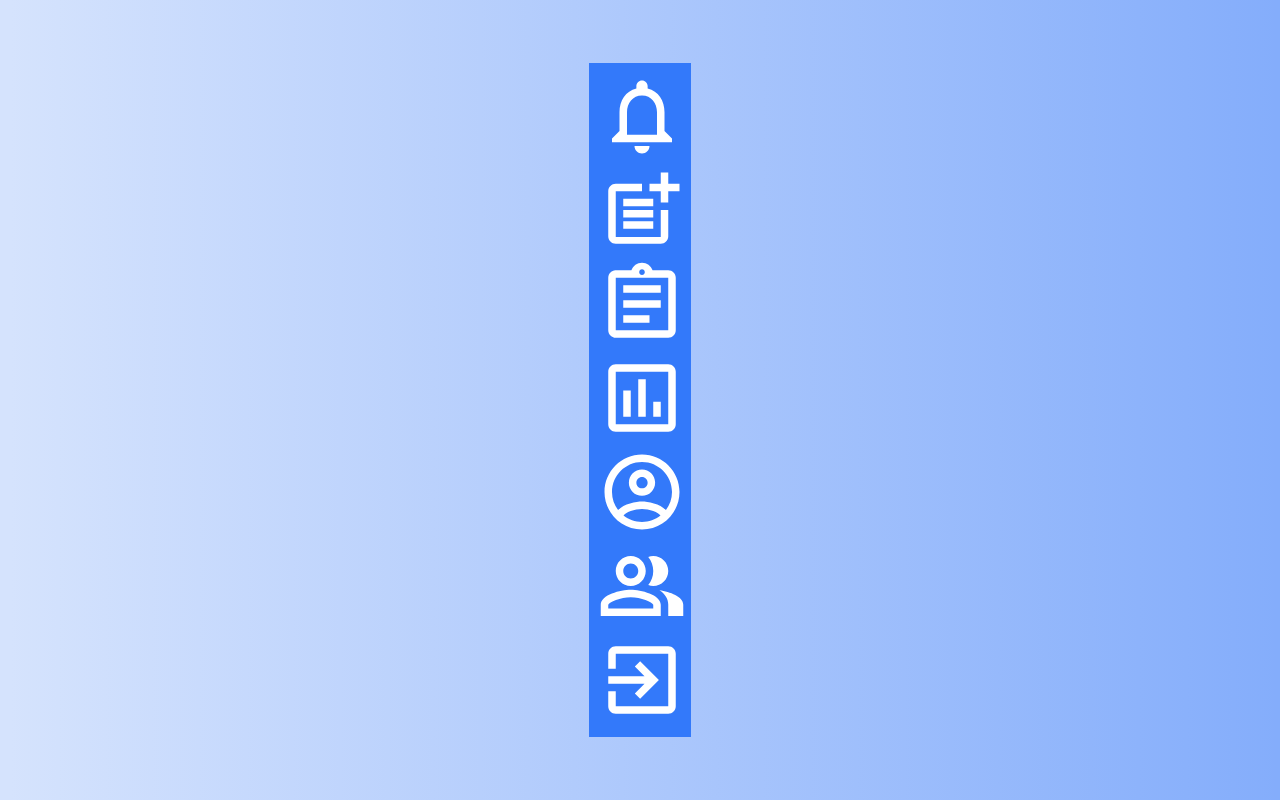
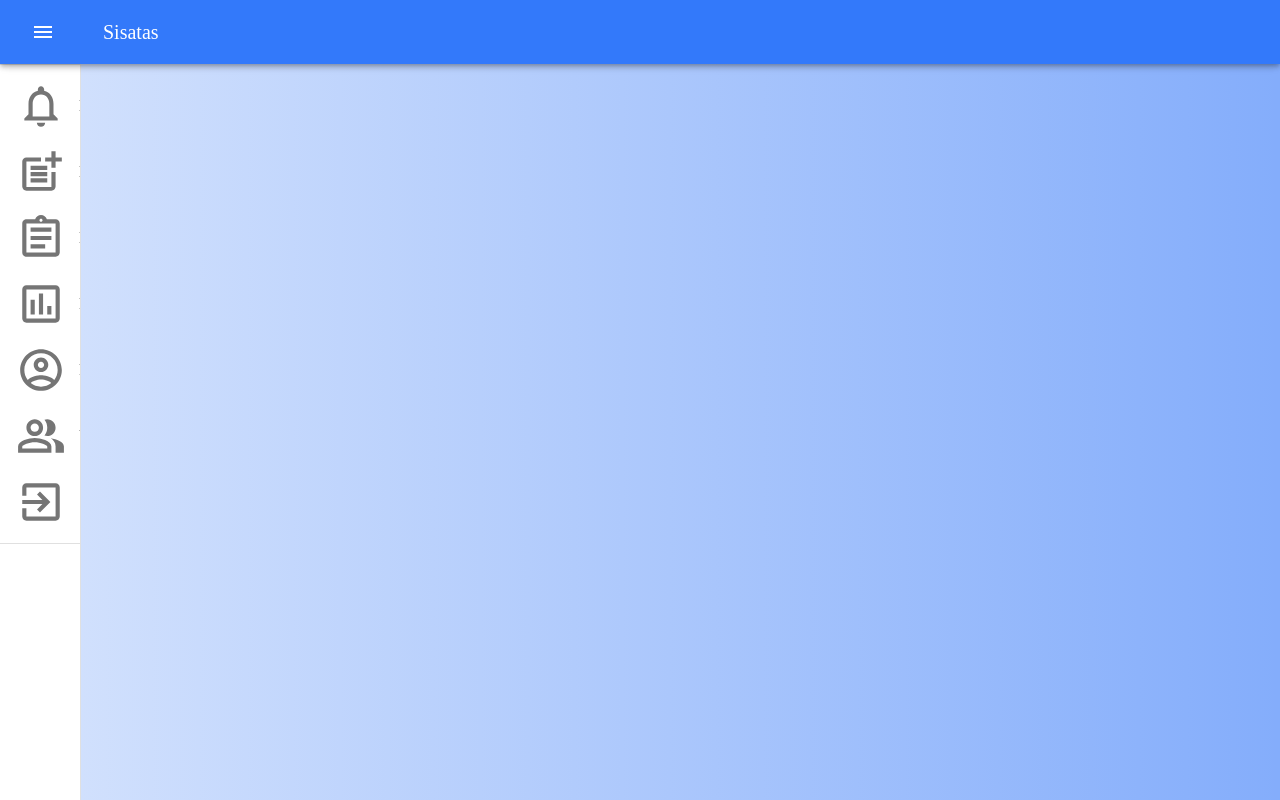
Before and after one commit to BureauTech/ProjectSisatas, a React (Create React App) app in the folder client/: page /menu in a window 1280 px wide. Built offline with nearby package versions, Linux system fonts and the light colour scheme; the HTML template or start-up script is replaced by a standard one.

Commit message:
adicionado componente menu

```diff
--- a/client/src/components/Menu/Menu.js
+++ b/client/src/components/Menu/Menu.js
@@ -1,6 +1,22 @@
-import { Grid, Container, withStyles } from "@material-ui/core";
-import { Component } from "react";
+import React from 'react';
+import clsx from 'clsx';
+import { makeStyles, useTheme } from '@material-ui/core/styles';
+import Drawer from '@material-ui/core/Drawer';
+import AppBar from '@material-ui/core/AppBar';
+import Toolbar from '@material-ui/core/Toolbar';
+import List from '@material-ui/core/List';
+import CssBaseline from '@material-ui/core/CssBaseline';
+import Typography from '@material-ui/core/Typography';
+import Divider from '@material-ui/core/Divider';
+import IconButton from '@material-ui/core/IconButton';
 
+import ChevronLeftIcon from '@material-ui/icons/ChevronLeft';
+import ChevronRightIcon from '@material-ui/icons/ChevronRight';
+import ListItem from '@material-ui/core/ListItem';
+import ListItemIcon from '@material-ui/core/ListItemIcon';
+import ListItemText from '@material-ui/core/ListItemText';
+
+import MenuIcon from '@material-ui/icons/Menu';
 import NotificationsNoneOutlinedIcon from '@material-ui/icons/NotificationsNoneOutlined';
 import PostAddOutlinedIcon from '@material-ui/icons/PostAddOutlined';
 import AssignmentOutlinedIcon from '@material-ui/icons/AssignmentOutlined';
@@ -9,52 +25,169 @@ import AccountCircleOutlinedIcon from '@material-ui/icons/AccountCircleOutlined'
 import PeopleAltOutlinedIcon from '@material-ui/icons/PeopleAltOutlined';
 import ExitToAppOutlinedIcon from '@material-ui/icons/ExitToAppOutlined';
 
+const drawerWidth = 270;
 
-
-const styles = (theme) => ({
-    container: {
-        backgroundColor: theme.palette.primary.main,
-        flexDirection: 'column',
-        width: '8%',
-        height: '100%',
+const useStyles = makeStyles((theme) => ({
+    root: {
+        display: 'flex'
+    },
+    appBar: {
+        zIndex: theme.zIndex.drawer + 1,
+        transition: theme.transitions.create(['width', 'margin'], {
+            easing: theme.transitions.easing.sharp,
+            duration: theme.transitions.duration.leavingScreen,
+        }),
+    },
+    appBarShift: {
+        marginLeft: drawerWidth,
+        width: `calc(100% - ${drawerWidth}px)`,
+        transition: theme.transitions.create(['width', 'margin'], {
+            easing: theme.transitions.easing.sharp,
+            duration: theme.transitions.duration.enteringScreen,
+        }),
+    },
+    menuButton: {
+        marginRight: 36,
+        marginLeft: '-5px'
+    },
+    hide: {
+        display: 'none',
+    },
+    drawer: {
+        width: drawerWidth,
+        flexShrink: 0,
+        whiteSpace: 'nowrap',
+    },
+    drawerOpen: {
+        width: drawerWidth,
+        transition: theme.transitions.create('width', {
+            easing: theme.transitions.easing.sharp,
+            duration: theme.transitions.duration.enteringScreen,
+        }),
+    },
+    drawerClose: {
+        transition: theme.transitions.create('width', {
+            easing: theme.transitions.easing.sharp,
+            duration: theme.transitions.duration.leavingScreen,
+        }),
+        overflowX: 'hidden',
+        width: theme.spacing(8) + 1,
+        [theme.breakpoints.up('sm')]: {
+            width: theme.spacing(10) + 1,
+        },
+    },
+    toolbar: {
+        display: 'flex',
         alignItems: 'center',
-        padding: 8,
+        justifyContent: 'flex-end',
+        padding: theme.spacing(0, 1),
+        // necessary for content to be below app bar
+        ...theme.mixins.toolbar,
+    },
+    content: {
+        flexGrow: 1,
+        padding: theme.spacing(1),
     },
     icons: {
-        color: theme.palette.primary.contrastText,
-        width: '90px',
-        height: '90px',
+        width: '50px',
+        height: '50px'
     },
-})
-class Menu extends Component {
-    render() {
-        const { classes } = this.props;
-        return (
-            <Grid container className={classes.container}>
-                <Grid item>
-                    <NotificationsNoneOutlinedIcon className={classes.icons} />
-                </Grid>
-                <Grid item>
-                    <PostAddOutlinedIcon className={classes.icons} />
-                </Grid>
-                <Grid item>
-                    <AssignmentOutlinedIcon className={classes.icons} />
-                </Grid>
-                <Grid item>
-                    <AssessmentOutlinedIcon className={classes.icons} />
-                </Grid>
-                <Grid item>
-                    <AccountCircleOutlinedIcon className={classes.icons} />
-                </Grid>
-                <Grid item>
-                    <PeopleAltOutlinedIcon className={classes.icons} />
-                </Grid>
-                <Grid item>
-                    <ExitToAppOutlinedIcon className={classes.icons} />
-                </Grid>
-            </Grid>
-        )
+    text: {
+        marginLeft: '7px',
     }
+
+}));
+
+export default function Menu() {
+    const classes = useStyles();
+    const theme = useTheme();
+    const [open, setOpen] = React.useState(false);
+
+    const handleDrawerOpen = () => {
+        setOpen(true);
+    };
+
+    const handleDrawerClose = () => {
+        setOpen(false);
+    };
+
+    return (
+        <div className={classes.root}>
+            <CssBaseline />
+            <AppBar
+                position="fixed"
+                className={clsx(classes.appBar, {
+                    [classes.appBarShift]: open,
+                })}
+            >
+                <Toolbar>
+                    <IconButton
+                        color="inherit"
+                        aria-label="open drawer"
+                        onClick={handleDrawerOpen}
+                        edge="start"
+                        className={clsx(classes.menuButton, {
+                            [classes.hide]: open,
+                        })}
+                    >
+                        <MenuIcon />
+                    </IconButton>
+                    <Typography variant="h6" noWrap>
+                        Sisatas
+          </Typography>
+                </Toolbar>
+            </AppBar>
+            <Drawer
+                variant="permanent"
+                className={clsx(classes.drawer, {
+                    [classes.drawerOpen]: open,
+                    [classes.drawerClose]: !open,
+                })}
+                classes={{
+                    paper: clsx({
+                        [classes.drawerOpen]: open,
+                        [classes.drawerClose]: !open,
+                    }),
+                }}
+            >
+                <div className={classes.toolbar}>
+                    <IconButton onClick={handleDrawerClose}>
+                        {theme.direction === 'rtl' ? <ChevronRightIcon /> : <ChevronLeftIcon />}
+                    </IconButton>
+                </div>
+                <Divider />
+                <List>
+                    <ListItem button key='home'>
+                        <ListItemIcon ><NotificationsNoneOutlinedIcon className={classes.icons} /></ListItemIcon>
+                        <ListItemText primary='Home/Atualizações' className={classes.text} />
+                    </ListItem>
+                    <ListItem button key='new-record'>
+                        <ListItemIcon><PostAddOutlinedIcon className={classes.icons} /></ListItemIcon>
+                        <ListItemText primary='Nova Ata' className={classes.text} />
+                    </ListItem>
+                    <ListItem button key='show-records'>
+                        <ListItemIcon><AssignmentOutlinedIcon className={classes.icons} /></ListItemIcon>
+                        <ListItemText primary='Exibir Atas' className={classes.text} />
+                    </ListItem>
+                    <ListItem button key='reports'>
+                        <ListItemIcon><AssessmentOutlinedIcon className={classes.icons} /></ListItemIcon>
+                        <ListItemText primary='Relatórios' className={classes.text} />
+                    </ListItem>
+                    <ListItem button key='profile'>
+                        <ListItemIcon><AccountCircleOutlinedIcon className={classes.icons} /></ListItemIcon>
+                        <ListItemText primary='Perfil de Usuário' className={classes.text} />
+                    </ListItem>
+                    <ListItem button key='users-list'>
+                        <ListItemIcon><PeopleAltOutlinedIcon className={classes.icons} /></ListItemIcon>
+                        <ListItemText primary='Usuários Cadastrados' className={classes.text} />
+                    </ListItem>
+                    <ListItem button key='exit'>
+                        <ListItemIcon><ExitToAppOutlinedIcon className={classes.icons} /></ListItemIcon>
+                        <ListItemText primary='Sair' className={classes.text} />
+                    </ListItem>
+                </List>
+                <Divider />
+            </Drawer>
+        </div>
+    );
 }
-
-export default withStyles(styles, { withTheme: true })(Menu);
```
